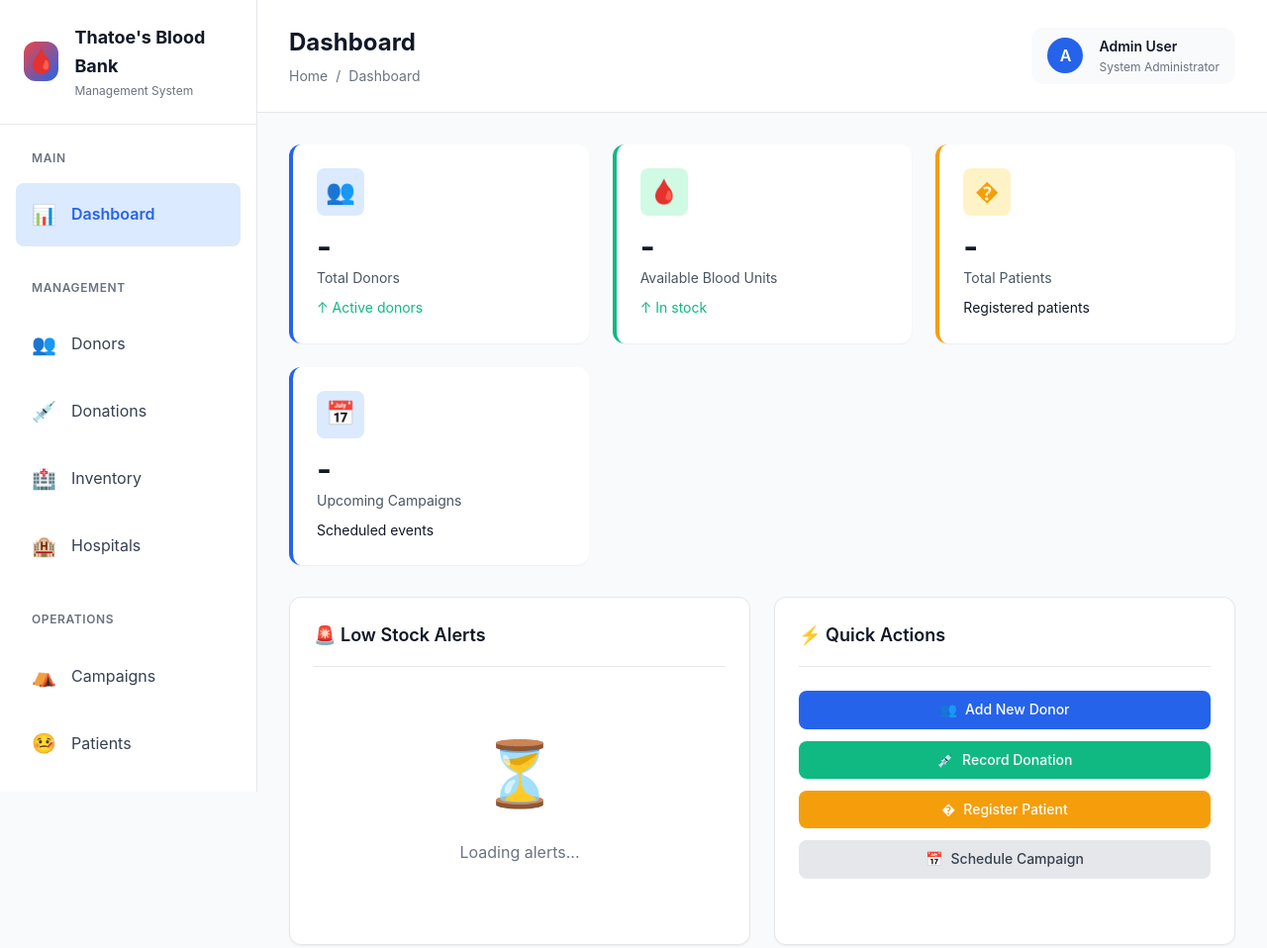
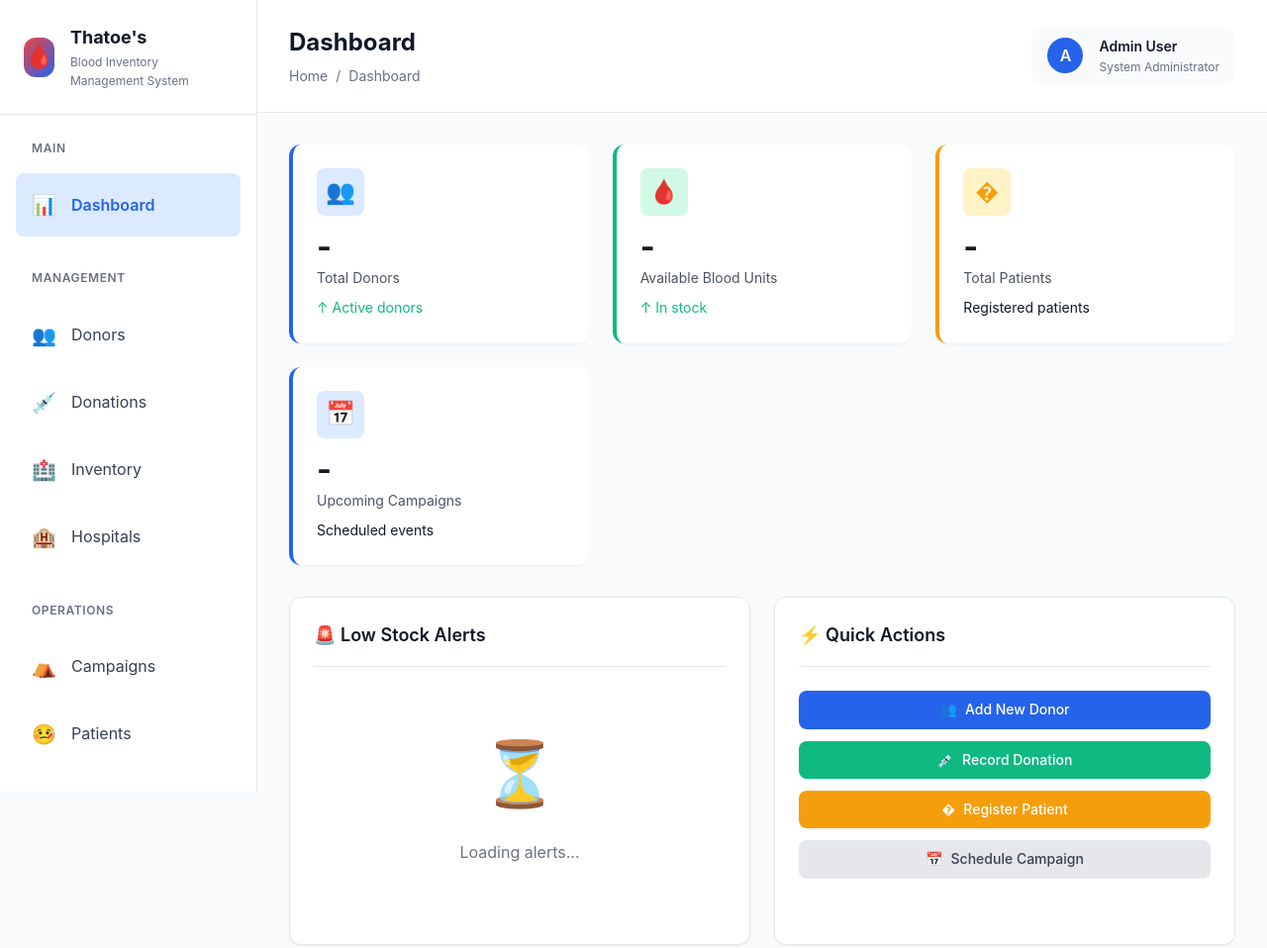
Before and after one commit to Thatoe98/database_project_1, a website: page index.html in a window 1280 px wide. Shown: the top 958 px of the page at 99% size. Drawn offline with nearby package versions, Linux system fonts and the light colour scheme.

Commit message:
Text change

```diff
--- a/index.html
+++ b/index.html
@@ -27,8 +27,8 @@
                 <div class="sidebar-logo">
                     <div class="logo-icon">🩸</div>
                     <div class="logo-text">
-                        <h1>Thatoe's Blood Bank</h1>
-                        <p>Management System</p>
+                        <h1>Thatoe's</h1>
+                        <p>Blood Inventory Management System</p>
                     </div>
                 </div>
             </div>
```
